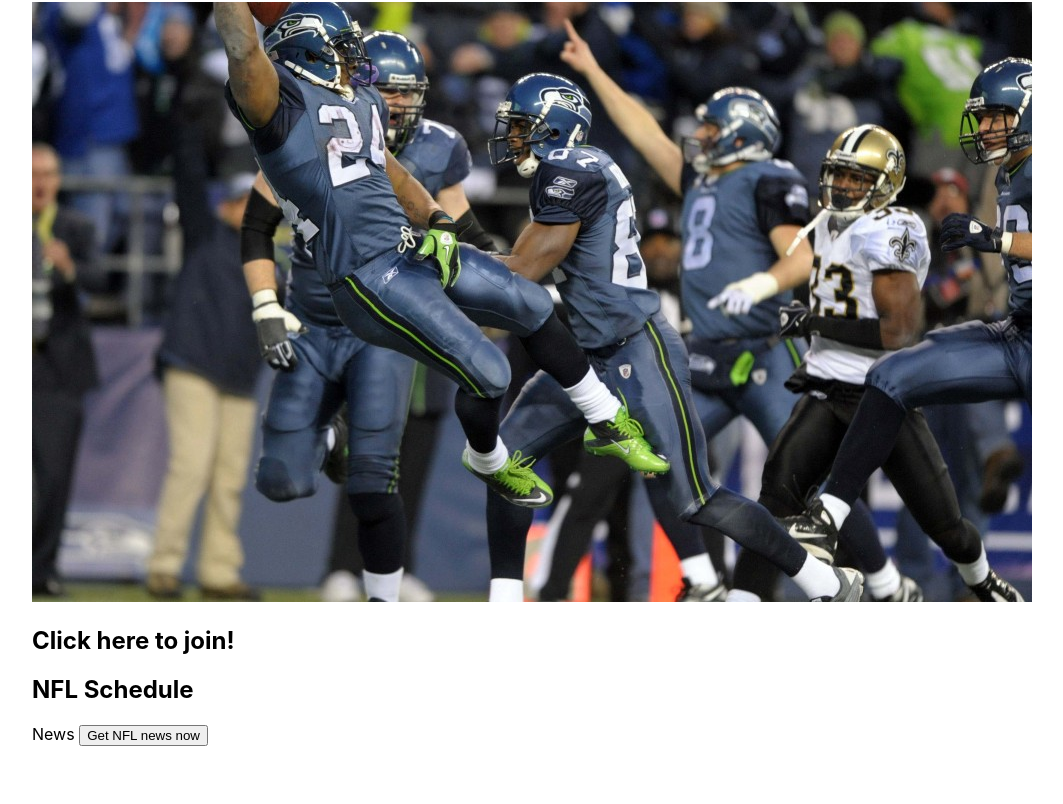
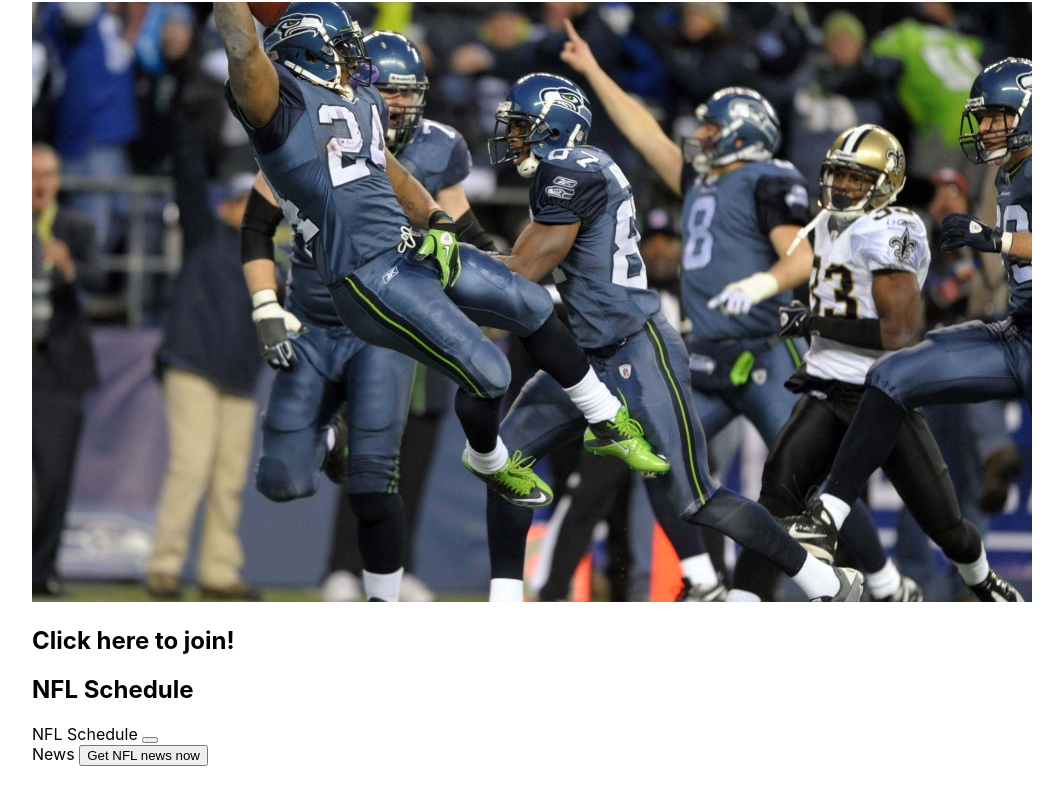
Before and after one commit to calvinjdonner/fantasy-football-app, a React (Create React App) app in the folder client/: page /signup in a window 1280 px wide. Shown: the part 344-1148 px from the top of the page, without its empty margins (32-1095 px from the left). Built offline with nearby package versions, Linux system fonts and the light colour scheme.

Commit message:
news and schedule json appearing

```diff
--- a/client/src/components/Schedule/index.js
+++ b/client/src/components/Schedule/index.js
@@ -1,12 +1,26 @@
-import React from 'react';
+import Axios from "axios";
+import React from "react";
 
 function Schedule() {
-    return (
-        <section className="my-5" >
-            <h1 id="schedule">NFL Schedule</h1>
-            <div className="my-2"></div>
-        </section>
-    )
+  const nflSchedule = () => {
+    Axios.get(
+      "https://api.sportsdata.io/v3/nfl/scores/json/Schedules/2021?key=8d47ddc73491478086570cc47316de1b"
+    ).then((response) => {
+      console.log(response);
+    });
+  };
+
+  return (
+    <section className="my-5">
+      <h1 id="schedule">NFL Schedule</h1>
+      <div className="my-2"></div>
+      <div>
+        NFL Schedule <button onClick={nflSchedule}></button>
+      </div>
+    </section>
+  );
 }
 
-export default Schedule
+export default Schedule;
+
+// https://api.sportsdata.io/v3/nfl/scores/json/Schedules/2021?key=8d47ddc73491478086570cc47316de1b
```
